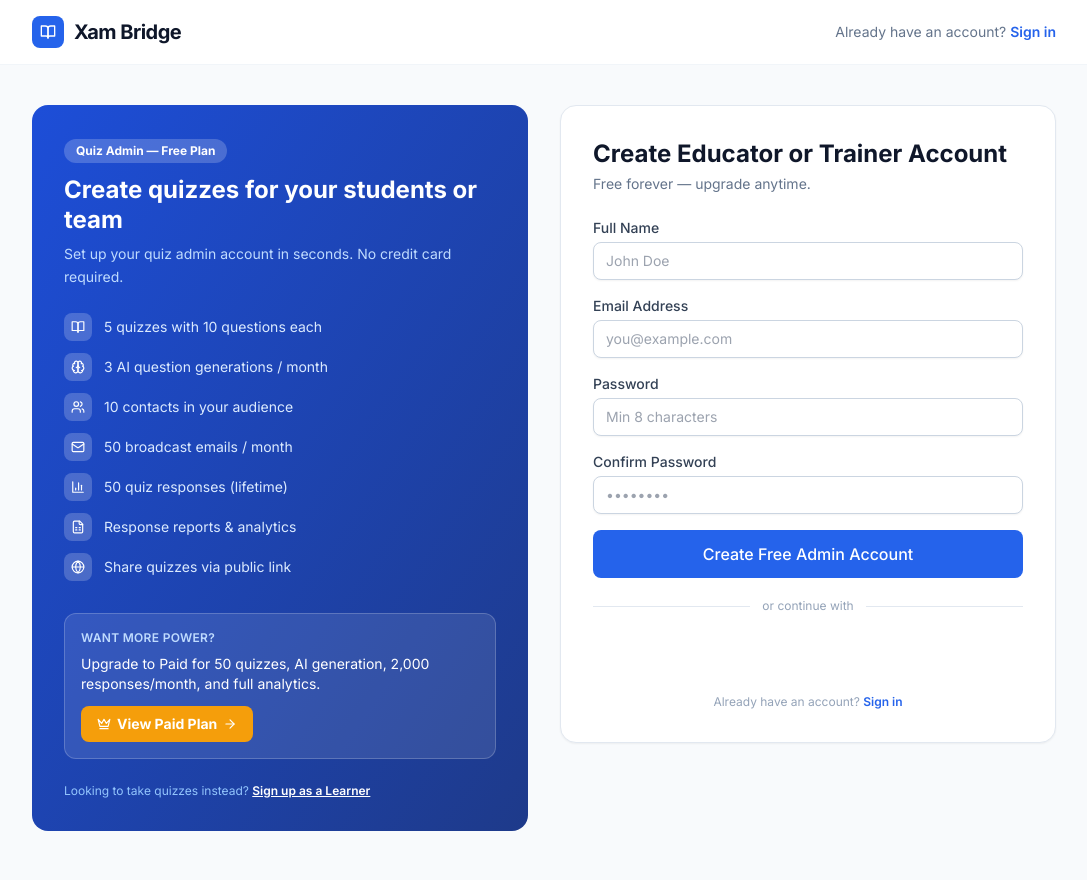
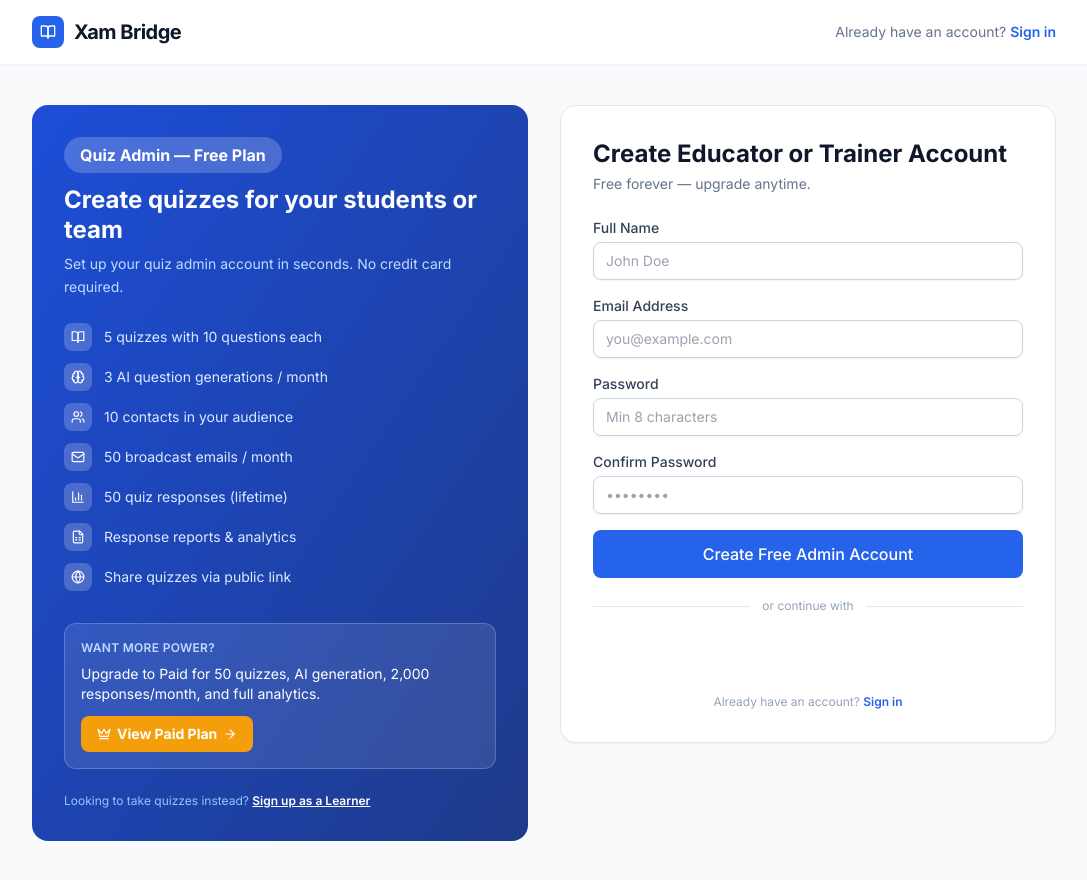
Before and after one commit to meyya22/quizapp, a React (Vite) app in the folder frontend/: page /register/admin in a window 1280 px wide. Shown: the whole page, without its empty margins (96-1183 px from the left). Built offline with nearby package versions, Linux system fonts and the light colour scheme; no server answers.

Commit message:
ui: increase font size of Free Plan badge on admin register page

```diff
--- a/frontend/src/pages/auth/RegisterAdmin.tsx
+++ b/frontend/src/pages/auth/RegisterAdmin.tsx
@@ -115,7 +115,7 @@ export default function RegisterAdmin() {
           {/* ── Left: Features panel ─────────────────────────────── */}
           <div className="bg-gradient-to-br from-blue-700 to-blue-900 rounded-2xl p-8 text-white">
             <div className="mb-6">
-              <span className="inline-block bg-white/20 text-white text-xs font-bold px-3 py-1 rounded-full mb-3">
+              <span className="inline-block bg-white/20 text-white text-base font-bold px-4 py-1.5 rounded-full mb-3">
                 Quiz Admin — Free Plan
               </span>
               <h2 className="text-2xl font-extrabold leading-tight mb-2">
```
